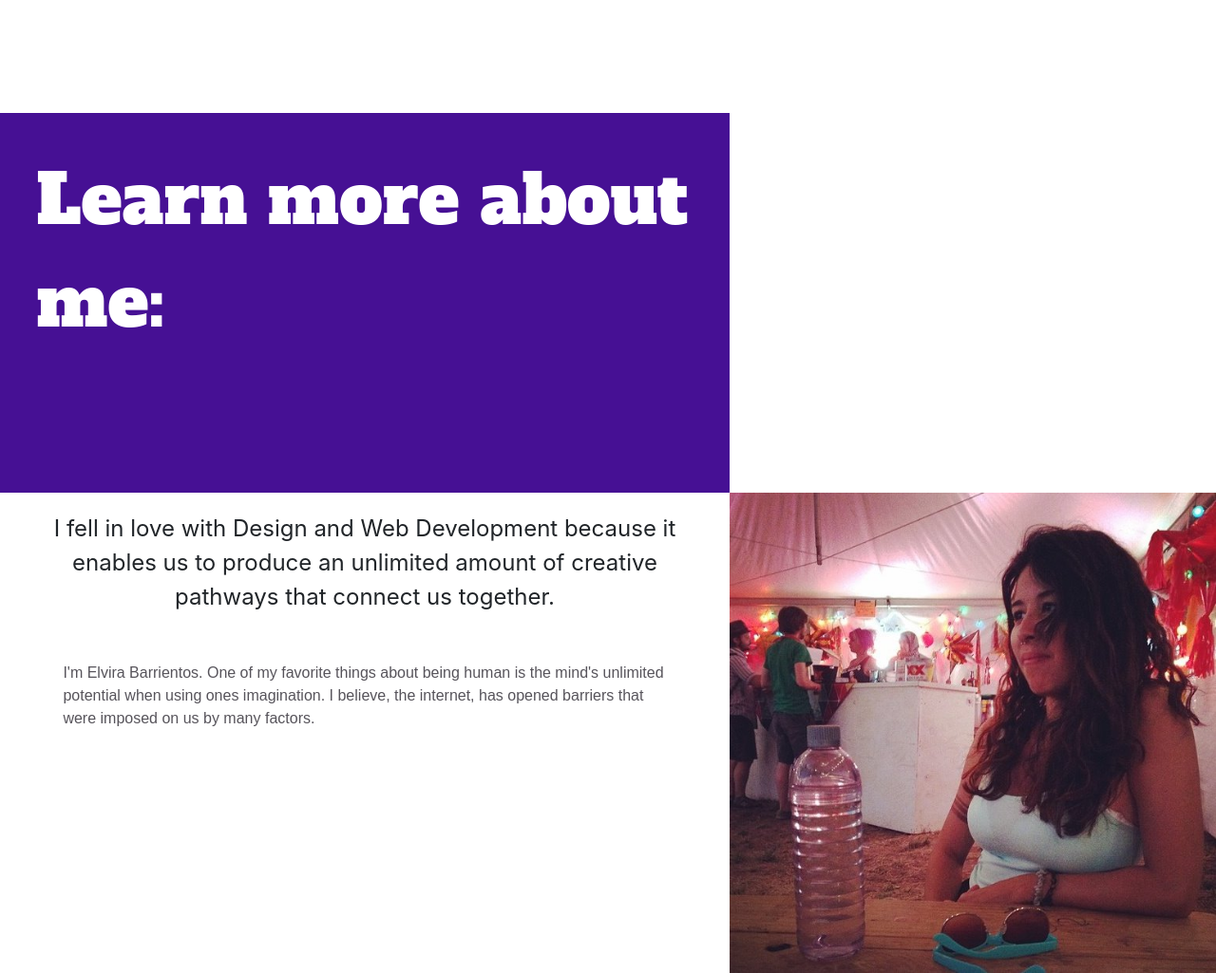
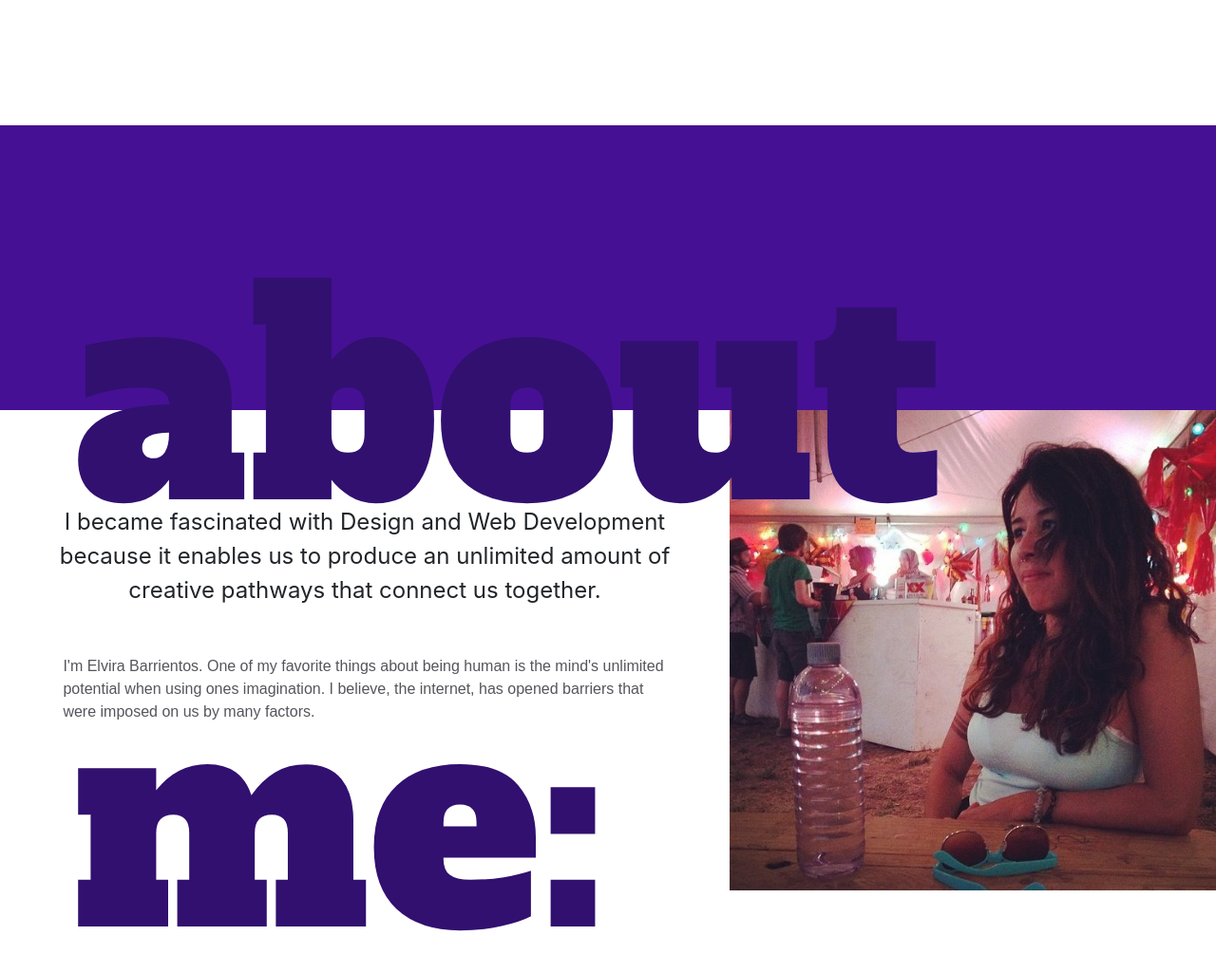
Before and after one commit to barrientoselvira/moonbeam.tech, a plain HTML site: page index.html in a window 1280 px wide. Shown: the part 671-1696 px from the top of the page at 95% size. Drawn offline with nearby package versions, Linux system fonts and the light colour scheme.

Commit message:
updated aboutme

```diff
--- a/assets/css/moon-redesign.css
+++ b/assets/css/moon-redesign.css
@@ -73,16 +73,18 @@ a:active {
 /* About Section */
 
  #about-title{
-     color: white;
-     font-size: 72px;
+     color: #311070;
+     /* color: white; */
+     font-size: 300px;
      font-family: 'Alfa Slab One', cursive;
      padding: 5%;
+     margin: 1%;
  }
 
 .abouttitle-liveshere {
     background-color: #461094;
-    width: 60%;
-    height: 400px;
+    width: 100%;
+    height: 300px;
 }
 
 #about-me {
@@ -104,6 +106,7 @@ a:active {
 .abouttalk-container{
 
     /* background-color: #F8F6FB; */
+    margin-top: 80px;
     width: 60%;
     padding: 20px;
     height: 450px;
--- a/index.html
+++ b/index.html
@@ -74,7 +74,7 @@
               <div class="container-about">
                 <div class="abouttitle-liveshere">
                 <div id="about-title">
-                  <p>Learn more about me:</p>
+                  <p> about me:</p>
                 </div>
               </div>
               <div class="picture-container">
@@ -82,7 +82,7 @@
 
               </div>
               <div class="abouttalk-container">
-              <p id="about-me"> I fell in love with Design and Web Development because it enables us to produce an unlimited amount of creative pathways that connect us together.
+              <p id="about-me"> I became fascinated with Design and Web Development because it enables us to produce an unlimited amount of creative pathways that connect us together.
                   <p id="about-talk">
                   <br> I'm Elvira Barrientos. One of my favorite things about being human is the mind's unlimited potential when using ones imagination. I believe, the internet, has opened barriers that were imposed
                   on us by many factors.
```
